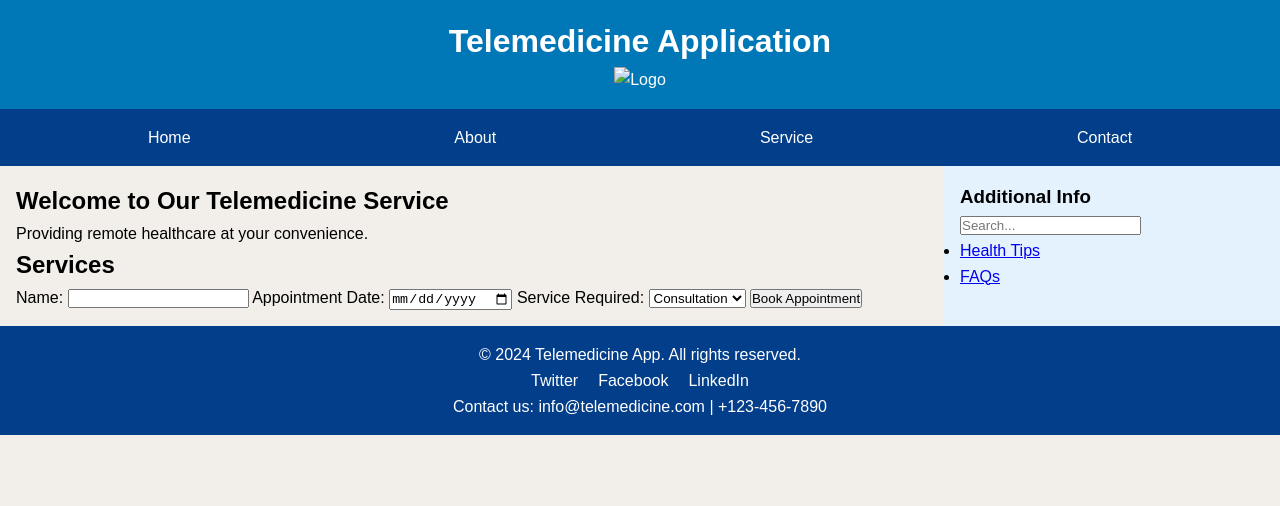
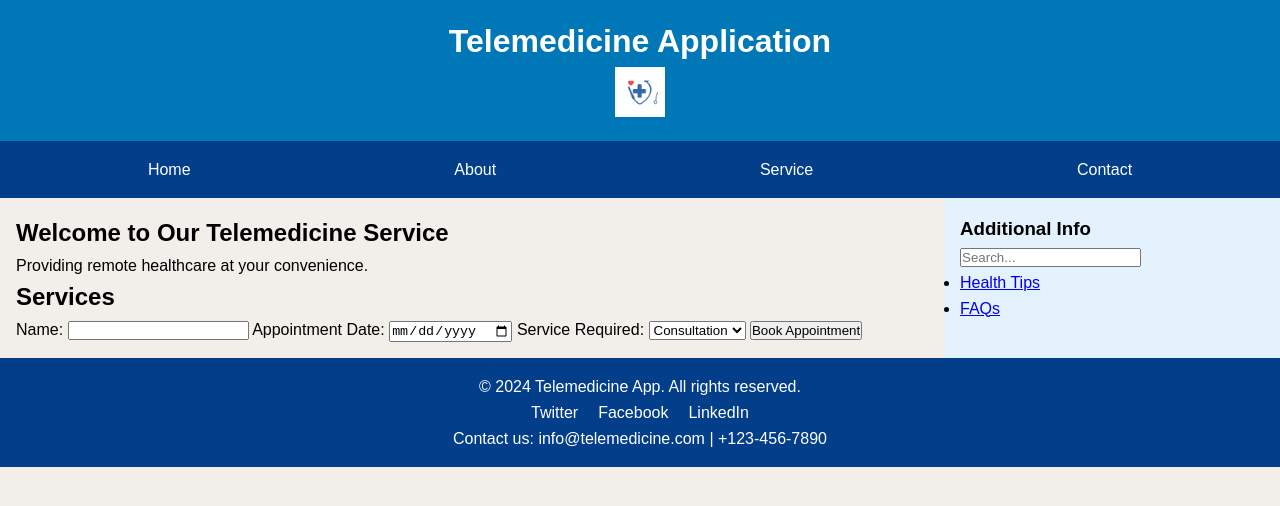
Before and after one commit to Lavin254/telemed, a plain HTML site: page index.html in a window 1280 px wide. Drawn offline with Linux system fonts and the light colour scheme.

Commit message:
created telemed project

```diff
--- a/assignment/index.html
+++ b/index.html
@@ -9,11 +9,7 @@
   <body>
     <header>
       <h1>Telemedicine Application</h1>
-      <img
-        src="a telemedicine  dc3dc573-ffbb-4b4c-92d2-ce1d842599a8.png"
-        alt="Logo"
-        class="logo"
-      />
+      <img src="logo.png" alt="Logo" class="logo" />
     </header>
 
     <nav>
```
Also changed, not shown: logo.png (renamed from a telemedicine  dc3dc573-ffbb-4b4c-92d2-ce1d842599a8.png), styles.css (renamed from assignment/styles.css).
